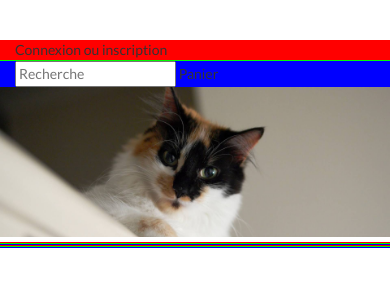
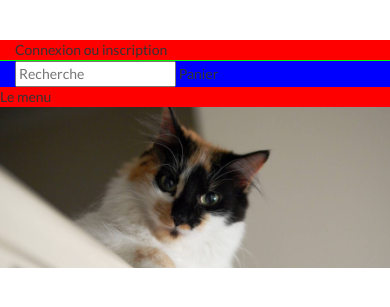
Before and after one commit to emaletip/ulysse, a PHP site: page /maquette/index.php in a window 390 px wide; the page is wider, and only the part inside the window is pictured. Shown: the top 307 px of that part. Run offline with PHP 8.4, Linux system fonts and the light colour scheme.

Commit message:
Rendre enfin ce slideshow avec des images responsives.

```diff
--- a/maquette/index.php
+++ b/maquette/index.php
@@ -22,11 +22,16 @@
 						<div id="block-cart" class="block">Panier</div>
 					</div>
 				</div>
+				<div class="row">
+					<div class="col-md-12">
+						<nav>Le menu</nav>
+					</div>
+				</div>
 			</div>
 			<div class="row">
 				<div class="col-md-12">
 					<div id="block-slideshow" class="block">
-						<img class="img-responsive" src="img/cats-q-c-1920-1250-5.jpg" alt="UN CHAT !">
+						<img class="img-responsive" src="img/cats-q-c-1920-1250-5.jpg" alt="UN CHAT !" />
 					</div>
 				</div>
 			</div>
@@ -35,23 +40,11 @@
 
 		<!-- CONTENT -->
 		<div id="content-wrapper-parent">
-			<div class="col-md-4 left">
-			</div>
-			<div class="col-md-4 middle">
-			</div>
-			<div class="col-md-4 right">
-			</div>
 		</div>
 		<!-- END CONTENT -->
 
 		<!-- FOOTER -->
 		<footer>
-			<div class="col-md-4 left">
-			</div>
-			<div class="col-md-4 middle">
-			</div>
-			<div class="col-md-4 right">
-			</div>
 		</footer>
 		<!-- END FOOTER -->
 	</body>
--- a/vendor/css/styles.css
+++ b/vendor/css/styles.css
@@ -4,6 +4,9 @@
 html,
 body {
 	font-family: "Lato Regular", Arial;
+}
+nav {
+  background-color: #ff0000;
 }
 .left {
 	background-color: #ff0000;
@@ -17,12 +20,15 @@ body {
 .block {
 	display: inline-block;
 }
+.col-md-12 {
+  padding: 0;
+}
 
 /********************/
 /*		BLOCKS		*/
 /********************/
-#block-slidshow {
-	background-color: #00ff00;
+#block-slideshow {
+  width: 100%;
 }
 
 /********************/
```
